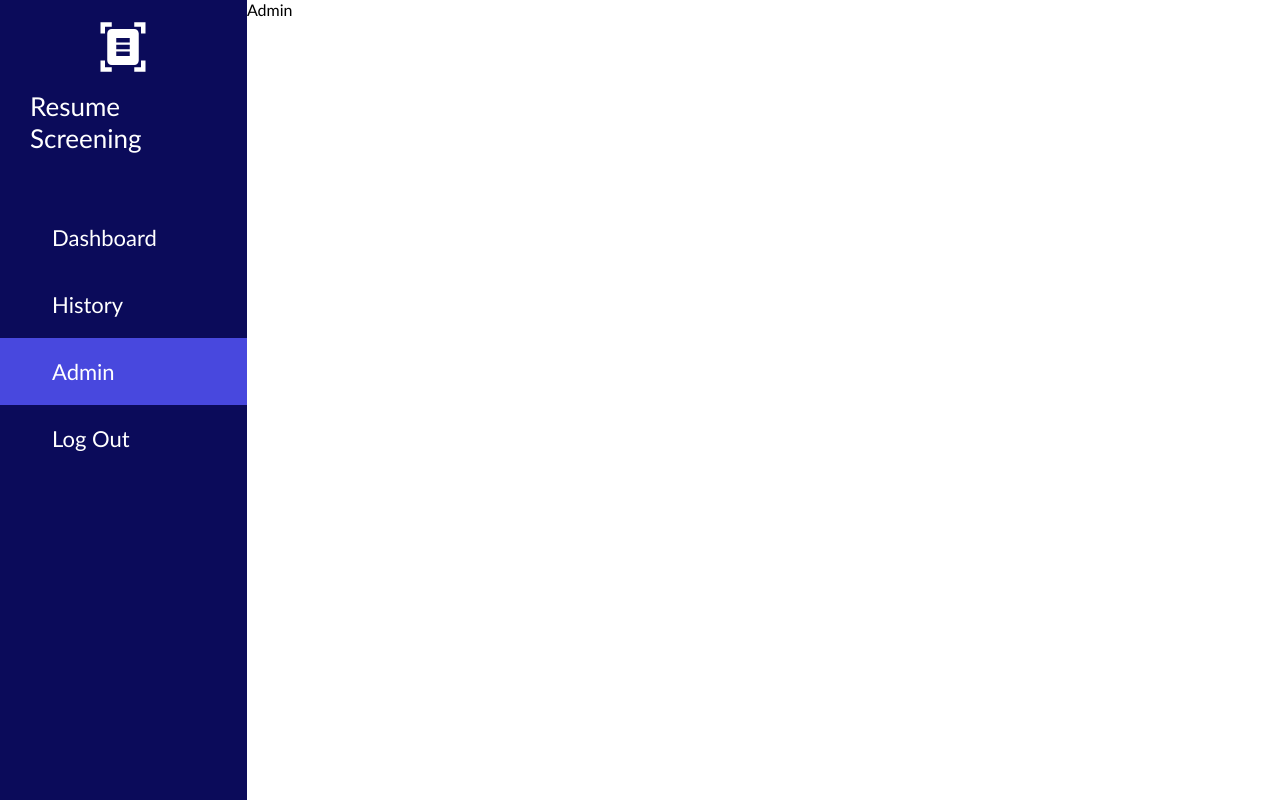
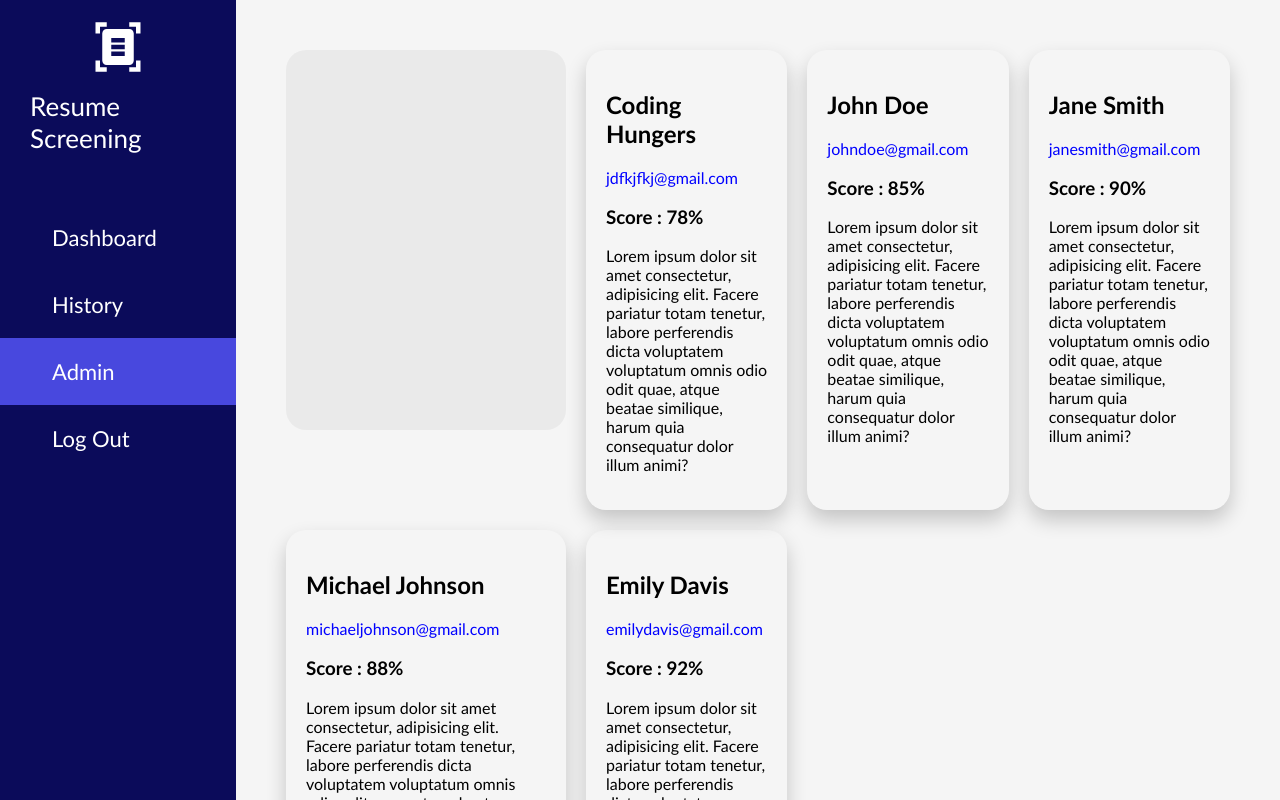
Before and after one commit to farhanhoq/Resume-Score-AI, a React (Vite) app: page /admin in a window 1280 px wide. Built offline with nearby package versions, Linux system fonts and the light colour scheme; some icons are missing.

Commit message:
History tab design complete

```diff
--- a/src/App.jsx
+++ b/src/App.jsx
@@ -15,6 +15,7 @@ function App() {
       <Routes>
         <Route path='/admin' element={<Admin/>} />
         <Route path='/dashboard' element={<DashBoard/>} />
+        <Route path='/' element={<DashBoard/>} />
         <Route path='/history' element={<History/>} />
       </Routes>
     </div>
--- a/src/component/Admin/Admin.jsx
+++ b/src/component/Admin/Admin.jsx
@@ -1,8 +1,50 @@
 import React from 'react'
 import styles from './Admin.module.css'
+import Skeleton  from '@mui/material/Skeleton';
 
 export const Admin = () => {
   return (
-    <div>Admin</div>
+    <div className={styles.admin}>
+      <div className={styles.adminBlock}>
+
+        <Skeleton variant="rectangular" width={280} height={380} style={{ borderRadius: '20px' }} />
+
+        <div className={styles.adminCard}>
+          <h2>Coding Hungers</h2>
+          <p style={{color: 'blue'}}>jdfkjfkj@gmail.com</p>
+          <h3>Score : 78%</h3>
+          <p>Lorem ipsum dolor sit amet consectetur, adipisicing elit. Facere pariatur totam tenetur, labore perferendis dicta voluptatem voluptatum omnis odio odit quae, atque beatae similique, harum quia consequatur dolor illum animi?</p>
+        </div>
+
+        <div className={styles.adminCard}>
+          <h2>John Doe</h2>
+          <p style={{color: 'blue'}}>johndoe@gmail.com</p>
+          <h3>Score : 85%</h3>
+          <p>Lorem ipsum dolor sit amet consectetur, adipisicing elit. Facere pariatur totam tenetur, labore perferendis dicta voluptatem voluptatum omnis odio odit quae, atque beatae similique, harum quia consequatur dolor illum animi?</p>
+        </div>
+
+        <div className={styles.adminCard}>
+          <h2>Jane Smith</h2>
+          <p style={{color: 'blue'}}>janesmith@gmail.com</p>
+          <h3>Score : 90%</h3>
+          <p>Lorem ipsum dolor sit amet consectetur, adipisicing elit. Facere pariatur totam tenetur, labore perferendis dicta voluptatem voluptatum omnis odio odit quae, atque beatae similique, harum quia consequatur dolor illum animi?</p>
+        </div>
+
+        <div className={styles.adminCard}>
+          <h2>Michael Johnson</h2>
+          <p style={{color: 'blue'}}>michaeljohnson@gmail.com</p>
+          <h3>Score : 88%</h3>
+          <p>Lorem ipsum dolor sit amet consectetur, adipisicing elit. Facere pariatur totam tenetur, labore perferendis dicta voluptatem voluptatum omnis odio odit quae, atque beatae similique, harum quia consequatur dolor illum animi?</p>
+        </div>
+
+        <div className={styles.adminCard}>
+          <h2>Emily Davis</h2>
+          <p style={{color: 'blue'}}>emilydavis@gmail.com</p>
+          <h3>Score : 92%</h3>
+          <p>Lorem ipsum dolor sit amet consectetur, adipisicing elit. Facere pariatur totam tenetur, labore perferendis dicta voluptatem voluptatum omnis odio odit quae, atque beatae similique, harum quia consequatur dolor illum animi? Lorem ipsum dolor sit amet consectetur adipisicing elit. Eligendi ad ipsa corrupti debitis corporis sapiente, vitae atque sed, expedita doloremque aspernatur quam enim cumque, accusamus a beatae minima id? Quaerat. Lorem ipsum dolor sit amet consectetur adipisicing elit. Similique dolore impedit suscipit et iusto accusamus, harum, tempora omnis odio tempore distinctio magnam voluptas, maiores eveniet minus assumenda hic. Illum, quae. Lorem ipsum dolor sit amet consectetur adipisicing elit. Quasi, doloremque.</p>
+        </div>
+
+      </div>
+    </div>
   )
 }
--- a/src/component/Admin/Admin.module.css
+++ b/src/component/Admin/Admin.module.css
@@ -0,0 +1,36 @@
+.admin {
+    flex: 0.8;
+    height: 100vh;
+    overflow: auto;
+    padding: 50px;
+    display: flex;
+    justify-content: space-between;
+    background-color: whitesmoke;
+    box-sizing: border-box;
+}
+
+.adminBlock {
+    width: 100%;
+    display: grid;
+    gap: 20px;
+    grid-template-columns: 1fr 1fr 1fr 1fr;
+}
+
+.adminCard {
+    width: 100%;
+    box-shadow: 0 10px 20px rgba(0, 0, 0, 0.2);
+    border-radius: 20px;
+    padding: 20px;
+    box-sizing: border-box;
+}
+
+@media screen and (max-width: 780px) {
+    .adminBlock {
+        grid-template-columns: 1fr;
+    }
+
+    .admin {
+        padding: 20px;
+    }
+
+}
```
Also changed, not shown: src/component/History/History.jsx (line endings or trailing spaces).
